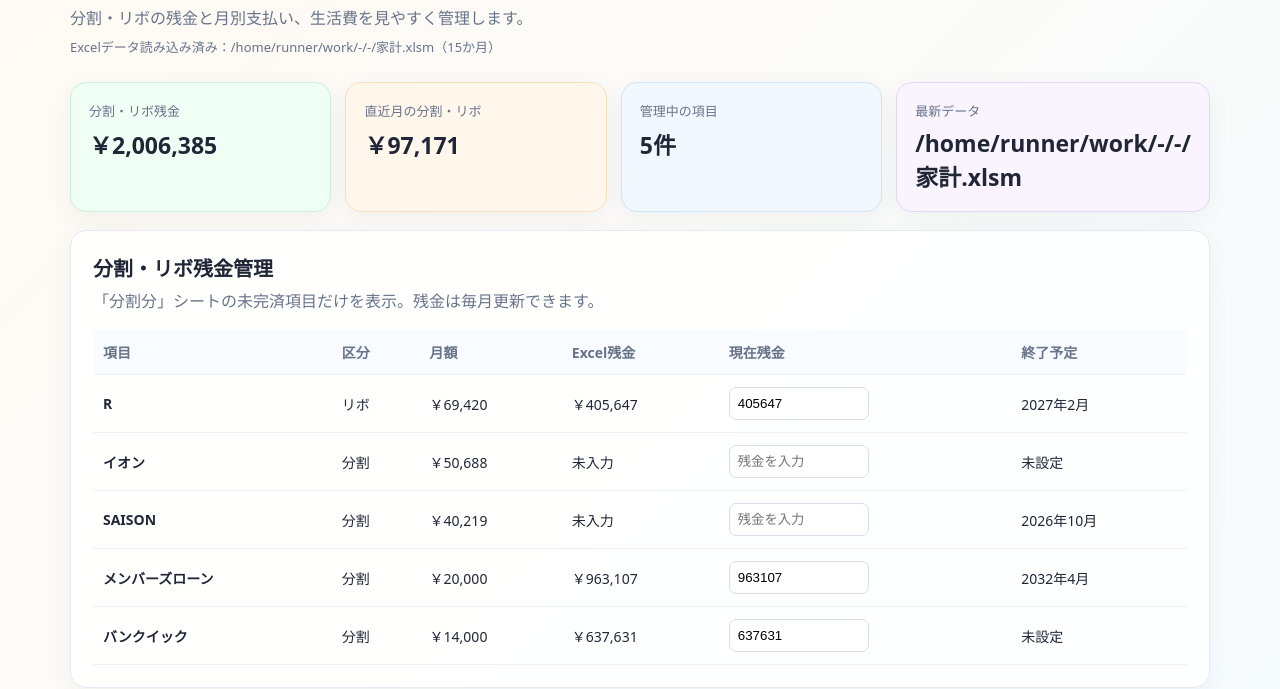
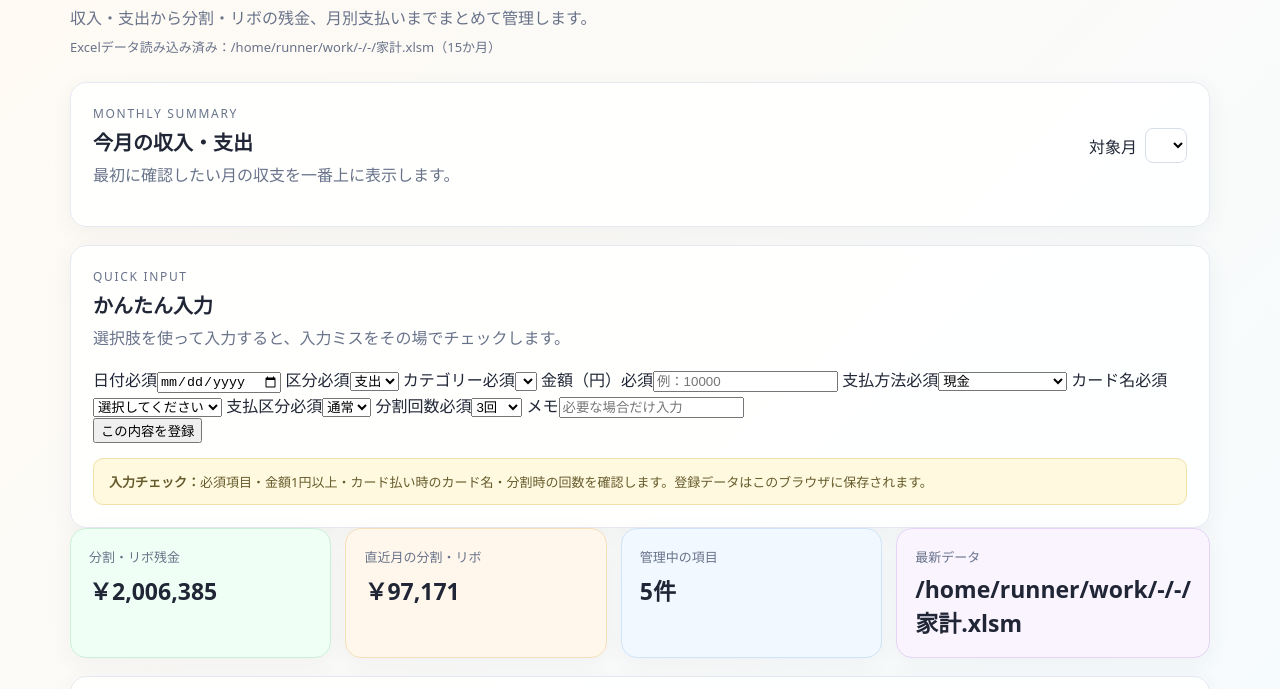
Before and after one commit to Kei-Taniguchi/-, a website: page index.html in a window 1280 px wide. Shown: the part 103-792 px from the top of the page. Drawn offline with Linux system fonts and the light colour scheme.

Commit message:
月次収支・入力フォーム・カード表の配置を更新

```diff
--- a/index.html
+++ b/index.html
@@ -8,13 +8,40 @@
 </head>
 <body>
 <main class="container">
-  <header><div><p class="eyebrow">HOUSEHOLD BUDGET</p><h1>家計簿・支払い計画</h1><p>分割・リボの残金と月別支払い、生活費を見やすく管理します。</p><p id="dataStatus" class="data-status">Excelデータを読み込み中…</p></div></header>
+  <header><div><p class="eyebrow">HOUSEHOLD BUDGET</p><h1>家計簿・支払い計画</h1><p>収入・支出から分割・リボの残金、月別支払いまでまとめて管理します。</p><p id="dataStatus" class="data-status">Excelデータを読み込み中…</p></div></header>
+
+  <section class="panel monthly-top">
+    <div class="panel-head"><div><p class="eyebrow">MONTHLY SUMMARY</p><h2>今月の収入・支出</h2><p>最初に確認したい月の収支を一番上に表示します。</p></div><label class="month-select">対象月<select id="summaryMonth"></select></label></div>
+    <div class="income-expense-grid" id="monthlySummary"></div>
+  </section>
+
+  <section class="panel input-panel">
+    <div class="panel-head"><div><p class="eyebrow">QUICK INPUT</p><h2>かんたん入力</h2><p>選択肢を使って入力すると、入力ミスをその場でチェックします。</p></div></div>
+    <form id="entryForm" novalidate>
+      <div class="form-grid">
+        <label>日付<span class="required">必須</span><input id="entryDate" type="date" required></label>
+        <label>区分<span class="required">必須</span><select id="entryKind" required><option value="支出">支出</option><option value="収入">収入</option></select></label>
+        <label>カテゴリー<span class="required">必須</span><select id="entryCategory" required></select></label>
+        <label>金額（円）<span class="required">必須</span><input id="entryAmount" type="number" min="1" step="1" inputmode="numeric" placeholder="例：10000" required></label>
+        <label>支払方法<span class="required">必須</span><select id="entryMethod" required><option value="現金">現金</option><option value="銀行口座">銀行口座</option><option value="クレジットカード">クレジットカード</option><option value="電子マネー">電子マネー</option><option value="その他">その他</option></select></label>
+        <label id="cardField">カード名<span class="required card-required">必須</span><select id="entryCard"><option value="">選択してください</option><option>イオンカード</option><option>セゾンカード</option><option>PayPayカード</option><option>UFJ Nicos</option><option>楽天カード</option></select></label>
+        <label>支払区分<span class="required">必須</span><select id="entryPaymentType"><option value="通常">通常</option><option value="分割">分割</option><option value="リボ">リボ</option></select></label>
+        <label id="installmentField">分割回数<span class="required installment-required">必須</span><select id="entryInstallments"><option value="3">3回</option><option value="5">5回</option><option value="6">6回</option><option value="10">10回</option><option value="12">12回</option><option value="24">24回</option><option value="36">36回</option></select></label>
+        <label class="wide">メモ<input id="entryMemo" type="text" maxlength="100" placeholder="必要な場合だけ入力"></label>
+      </div>
+      <div id="inputError" class="input-error" role="alert"></div>
+      <div class="form-actions"><button type="submit" class="primary-button">この内容を登録</button><span id="inputMessage" class="input-message"></span></div>
+    </form>
+    <div class="rule-note"><strong>入力チェック：</strong>必須項目・金額1円以上・カード払い時のカード名・分割時の回数を確認します。登録データはこのブラウザに保存されます。</div>
+    <div id="manualEntries" class="manual-entries"></div>
+  </section>
+
   <section class="cards" id="summary"></section>
   <section class="panel"><div class="panel-head"><div><h2>分割・リボ残金管理</h2><p>「分割分」シートの未完済項目だけを表示。残金は毎月更新できます。</p></div></div><div class="table-wrap"><table><thead><tr><th>項目</th><th>区分</th><th>月額</th><th>Excel残金</th><th>現在残金</th><th>終了予定</th></tr></thead><tbody id="splitItems"></tbody></table></div></section>
-  <section class="panel rules-panel"><div class="panel-head"><div><p class="eyebrow">INPUT RULES</p><h2>入力ルール</h2><p>迷わず入力できるよう、この家計簿では次のルールでデータを扱います。</p></div></div><div class="rules-grid"><article class="rule-card"><h3>① 基本入力</h3><ul><li>日付は年月日を正しく入力</li><li>金額は円単位の数字で管理</li><li>金額は原則として0円以上</li><li>メモ・補足は必要な場合だけ入力</li></ul></article><article class="rule-card"><h3>② 収入</h3><ul><li>給与・賞与・その他収入を区別</li><li>収入は月の収支集計に反映</li><li>経費精算などは収入と混同しない</li></ul></article><article class="rule-card"><h3>③ 通常支出</h3><ul><li>食費・日用品・固定費などに分類</li><li>支払方法を分かる範囲で記録</li><li>一度の支出を二重計上しない</li></ul></article><article class="rule-card"><h3>④ カード払い</h3><ul><li>利用日と引落月を混同しない</li><li>カード名を明確にする</li><li>引落予定はカードの締め日・引落日に基づいて管理</li></ul></article><article class="rule-card"><h3>⑤ 分割払い</h3><ul><li>「分割」として通常支出と区別</li><li>回数・月額・残金を管理</li><li>完済後は支払予定から除外</li></ul></article><article class="rule-card"><h3>⑥ リボ払い</h3><ul><li>「リボ」として分割払いと区別</li><li>残高と毎月の支払額を分けて管理</li><li>残高が0円になったら管理対象から除外</li></ul></article><article class="rule-card"><h3>⑦ 固定費・生活費</h3><ul><li>家賃・ガス・電気・携帯・水道を固定費として集計</li><li>月ごとの金額を比較できるようにする</li><li>臨時支出は固定費に混ぜない</li></ul></article><article class="rule-card"><h3>⑧ エラーチェック</h3><ul><li>金額は数値として扱う</li><li>負の金額は入力しない</li><li>必須項目が不足する場合は未入力として扱う</li><li>同じ支出を重複登録しない</li></ul></article></div><div class="rule-note"><strong>現在の入力欄：</strong>「現在残金」は0円以上の整数で入力できます。0円にすると、その項目は管理対象から自動的に外れます。</div></section>
-  <section class="panel"><div class="panel-head"><div><h2>カード・サービスの引落日／締め日</h2><p>各社の公式HPに掲載されている標準的なスケジュールを表示します。契約内容・カード種類・金融機関により異なる場合があります。</p></div></div><div class="table-wrap"><table><thead><tr><th>対象</th><th>引落日／返済日</th><th>締め日</th><th>公式HP</th></tr></thead><tbody id="schedules"></tbody></table></div></section>
   <section class="panel"><div class="panel-head"><div><h2>月別支払い計画</h2><p>分割払い・リボ払いだけを表示します。完済した項目は以降の月から除外します。</p></div></div><div class="table-wrap"><table><thead><tr><th>月</th><th>分割</th><th>リボ</th><th>合計</th></tr></thead><tbody id="monthlyPlan"></tbody></table></div></section>
   <section class="panel"><div class="panel-head"><div><h2>生活費の月別円グラフ</h2><p>家賃・ガス・電気・携帯・水道を大まかな固定費として表示します。</p></div><label class="month-select">月<select id="lifeMonth"></select></label></div><div class="pie-area"><div id="pie" class="pie"></div><div id="pieLegend" class="legend"></div></div></section>
+  <section class="panel rules-panel"><div class="panel-head"><div><p class="eyebrow">INPUT RULES</p><h2>入力ルール</h2><p>迷わず入力できるよう、この家計簿では次のルールでデータを扱います。</p></div></div><div class="rules-grid"><article class="rule-card"><h3>① 基本入力</h3><ul><li>日付を正しく入力</li><li>金額は円単位の1円以上の整数</li><li>メモは必要な場合だけ入力</li></ul></article><article class="rule-card"><h3>② 収入</h3><ul><li>給与・賞与・その他収入を区別</li><li>収入は月の収支集計に反映</li><li>経費精算などは収入と混同しない</li></ul></article><article class="rule-card"><h3>③ 通常支出</h3><ul><li>食費・日用品・固定費などに分類</li><li>支払方法を選択</li><li>同じ支出を二重登録しない</li></ul></article><article class="rule-card"><h3>④ カード払い</h3><ul><li>利用日と引落月を混同しない</li><li>カード名を必ず選択</li><li>引落予定は締め日・引落日に基づいて管理</li></ul></article><article class="rule-card"><h3>⑤ 分割払い</h3><ul><li>通常支出と区別して「分割」を選択</li><li>回数・月額・残金を管理</li><li>完済後は支払予定から除外</li></ul></article><article class="rule-card"><h3>⑥ リボ払い</h3><ul><li>分割払いと区別して「リボ」を選択</li><li>残高と毎月の支払額を分けて管理</li><li>残高0円で管理対象から除外</li></ul></article><article class="rule-card"><h3>⑦ 固定費・生活費</h3><ul><li>家賃・ガス・電気・携帯・水道を集計</li><li>月ごとの金額を比較</li><li>臨時支出は固定費に混ぜない</li></ul></article><article class="rule-card"><h3>⑧ エラーチェック</h3><ul><li>必須項目の未入力を警告</li><li>金額は1円以上の整数</li><li>カード払いはカード名必須</li><li>分割払いは回数必須</li></ul></article></div></section>
+  <section class="panel"><div class="panel-head"><div><h2>カード・サービスの引落日／締め日</h2><p>「分割分」シートのIJK列に記載された各クレジットカードの情報を最終確認しやすい位置に表示します。</p></div></div><div class="table-wrap"><table><thead><tr><th>対象</th><th>引落日／返済日</th><th>締め日</th><th>公式HP</th></tr></thead><tbody id="schedules"></tbody></table></div></section>
   <section class="panel two-col"><div><h2>収入の扱い</h2><ul><li>2026年6月分まではA・B列を収入として集計。</li><li>2026年7月分以降はA・B・C列の経費精算前を収入に加算しません。</li><li>B7の残高はExcelに記載がある場合だけ表示します。</li></ul></div><div><h2>データ更新</h2><p>Excelを更新してGitHub Actionsの取り込みを実行すると、この画面のデータも更新されます。</p></div></section>
 </main>
 <script src="app.js"></script>
```
